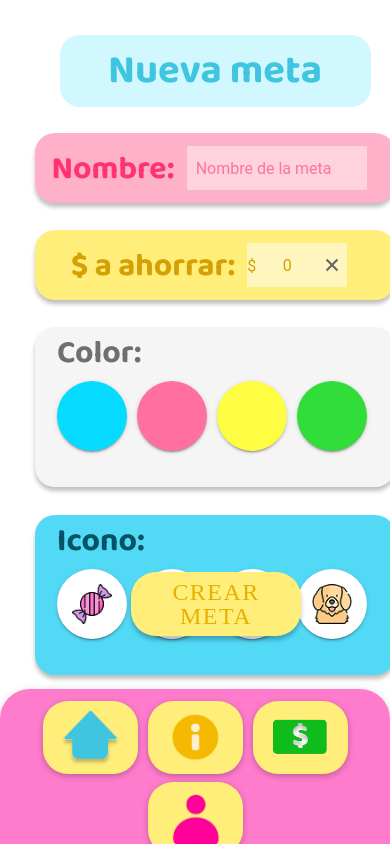
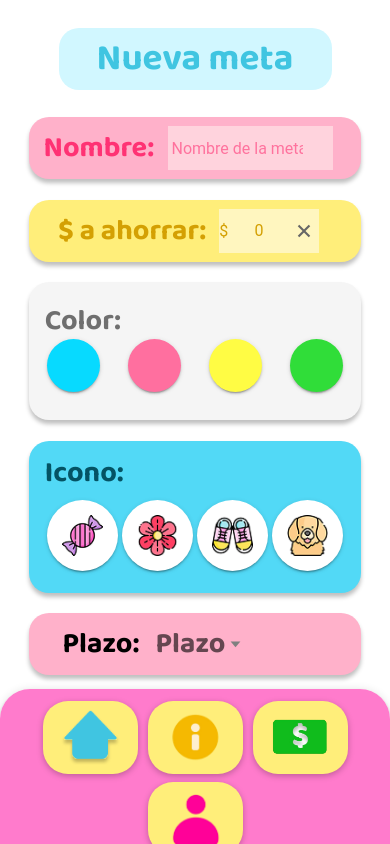
Before and after one commit to AbieGarcia/Casharoo, a React (Vite) app in the folder Casharoo/: page /crear-meta in a window 390 px wide. Built offline with nearby package versions, Linux system fonts and the light colour scheme; a web font is replaced by a local one.

Commit message:
crearmeta responsivo

```diff
--- a/Casharoo/src/pages/Crear_Meta.css
+++ b/Casharoo/src/pages/Crear_Meta.css
@@ -1,8 +1,8 @@
 .Nueva-meta {
-    width: 311px;
-    height: 72px;
-    top: 35px;
-    left: 59.5px;
+    width: 70%;
+    height: 9%;
+    top: 4%;
+    left: 15%;
     border-radius: 20px;
     background: #D1F7FF;
     display: flex;
@@ -12,10 +12,10 @@
 }
 
 .nombre-crear-meta {
-    width: 360px;
-    height: 70px;
-    top: 133px;
-    left: 35px;
+    width: 85%;
+    height: 9%;
+    top: 17%;
+    left: 7.5%;
     border-radius: 20px;
     background: #FFB1CA;
     box-shadow: 0px 4px 4px 0px #00000040;
@@ -26,10 +26,10 @@
 }
 
 .Dinero-a-ahorrar {
-    width: 360px;
-    height: 70px;
-    top: 230px;
-    left: 35px;
+    width: 85%;
+    height: 9%;
+    top: 29%;
+    left: 7.5%;
     border-radius: 20px;
     background: #FFEE7A;
     box-shadow: 0px 4px 4px 0px #00000040;
@@ -41,36 +41,48 @@
 }
 
 .Color {
-    width: 360px;
-    height: 160px;
-    top: 327px;
-    left: 35px;
+    width: 85%;
+    height: 20%;
+    top: 41%;
+    left: 7.5%;
     background: #F5F5F5;
     border-radius: 20px;
     box-shadow: 0px 4px 4px 0px #00000040;
     display: flex;
+    flex-direction: column;
+    justify-content: center;
+    align-items: flex-start;
     position: absolute;
     bottom: 0px;
+    padding: 4%;
+    padding-top: 5%;
+    gap: 5%;
 }
 
 .Icono {
-    width: 360px;
-    height: 160px;
-    top: 515px;
-    left: 35px;
+    width: 85%;
+    height: 22%;
+    top: 64%;
+    left: 7.5%;
     background: #52D9F6;
     border-radius: 20px;
     box-shadow: 0px 4px 4px 0px #00000040;
     display: flex;
+    flex-direction: column;
+    justify-content: center;
+    align-items: flex-start;
     position: absolute;
     bottom: 0px;
+    padding: 4%;
+    padding-top: 7%;
+    gap: 5%;
 }
 
 .Agregar-plazo {
-    width: 360px;
-    height: 70px;
-    top: 700px;
-    left: 35px;
+    width: 85%;
+    height: 9%;
+    top: 89%;
+    left: 7.5%;
     border-radius: 20px;
     background: #FFB1CA;
     box-shadow: 0px 4px 4px 0px #00000040;
@@ -85,19 +97,16 @@
     color: #40C5E1;
     font-family: 'Baloo 2';
     font-weight: bold;
-    font-size: 40px;
-    line-height: 62.96px;
-    text-align: center;
+    font-size: 230%;
+    position: relative;
+
 }
 
 .p2-crear-meta {
     font-family: 'Baloo 2';
     font-weight: bold;
-    font-size: 32px;
-    line-height: 50.37px;
-    text-align: center;
-    top: 2px;
-    position: relative;
+    margin: 0px;
+    font-size: 180%;
 }
 
 #p-nombre {
@@ -110,28 +119,24 @@
 
 #p-color {
     color: #6F6F6F;
-    left: 22px;
-    top: -30px;
 }
 
 #p-icono {
     color: #045364;
-    left: 22px;
-    top: -30px;
 }
 
 #input-nombre {
     fill: solid;
-    width: 180px;
-    margin: 12px;
+    width: 50%;
+    margin: 4%;
     color: #FF3274;
     background-color: #ffd3dd;
 }
 
 #input-dinero-a-ahorrar {
     fill: solid;
-    width: 100px;
-    margin: 12px;
+    width: 30%;
+    margin: 4%;
     color: #D4A003;
     background-color: #fff6bf;
 }
@@ -140,9 +145,8 @@
     position: relative;
     font-family: 'Baloo 2';
     font-weight: bold;
-    font-size: 32px;
-    line-height: 50.37px;
-    margin: 25px;
+    font-size: 180%;
+    margin: 10%;
     cursor: pointer;
 }
 
@@ -151,8 +155,6 @@
     background-color: #f1519c;
     font-family: 'Baloo 2';
     font-weight: bold;
-    font-size: 15px;
-
 }
 
 #btnAz {
@@ -160,11 +162,9 @@
     --background-hover: rgb(0, 217, 255);
     --background-activated: rgba(128, 236, 255, 0.897);
     --background-focused: rgba(128, 236, 255, 0.897);
-    height: 70px;
-    width: 70px;
-    position: absolute;
-    top: 50px;
-    left: 20px;
+    aspect-ratio: 1/1;
+    height: 120%;
+    position: relative;
     --border-radius: 50px;
 }
 
@@ -173,11 +173,9 @@
     --background-hover: rgb(255, 252, 68);
     --background-activated: rgb(247, 245, 173);
     --background-focused: rgb(247, 245, 173);
-    height: 70px;
-    width: 70px;
-    position: absolute;
-    top: 50px;
-    left: 180px;
+    aspect-ratio: 1/1;
+    position: relative;
+    height: 120%;
     --border-radius: 50px;
 }
 
@@ -186,11 +184,9 @@
     --background-hover: #ff6f9f;
     --background-activated: #f8c9d9;
     --background-focused: #f8c9d9;
-    height: 70px;
-    width: 70px;
-    position: absolute;
-    top: 50px;
-    left: 100px;
+    aspect-ratio: 1/1;
+    position: relative;
+    height: 120%;
     --border-radius: 50px;
 }
 
@@ -199,11 +195,9 @@
     --background-hover: rgb(48, 221, 57);
     --background-activated: rgb(131, 248, 136);
     --background-focused: rgb(131, 248, 136);
-    height: 70px;
-    width: 70px;
-    position: absolute;
-    top: 50px;
-    left: 260px;
+    aspect-ratio: 1/1;
+    position: relative;
+    height: 120%;
     --border-radius: 50px;
 }
 
@@ -212,11 +206,9 @@
     --background-hover: #ffffff;
     --background-activated: #ffffff;
     --background-focused: #ffffff;
-    height: 70px;
-    width: 70px;
-    position: absolute;
-    top: 50px;
-    left: 20px;
+    aspect-ratio: 1/1;
+    position: relative;
+    height: 90%;
     --border-radius: 50px;
 }
 
@@ -225,11 +217,9 @@
     --background-hover: #ffffff;
     --background-activated: #ffffff;
     --background-focused: #ffffff;
-    height: 70px;
-    width: 70px;
-    position: absolute;
-    top: 50px;
-    left: 100px;
+    aspect-ratio: 1/1;
+    position: relative;
+    height: 90%;
     --border-radius: 50px;
 }
 
@@ -238,11 +228,9 @@
     --background-hover: #ffffff;
     --background-activated: #ffffff;
     --background-focused: #ffffff;
-    height: 70px;
-    width: 70px;
-    position: absolute;
-    top: 50px;
-    left: 180px;
+    aspect-ratio: 1/1;
+    position: relative;
+    height: 90%;
     --border-radius: 50px;
 }
 
@@ -251,23 +239,44 @@
     --background-hover: #ffffff;
     --background-activated: #ffffff;
     --background-focused: #ffffff;
-    height: 70px;
-    width: 70px;
-    position: absolute;
-    top: 50px;
-    left: 260px;
+    aspect-ratio: 1/1;
+    height: 90%;
+    position: relative;
     --border-radius: 50px;
 }
 
 #btnSiguiente1 {
     --box-shadow: 0px 4px 4px 0px rgba(0, 0, 0, 0.25);
-    width: 170px;
+    width: 50%;
+    top: 100%;
+    left: 25%;
     font-family: Baloo;
-    font-size: 24px;
+    font-size: 6vw;
     --color: rgb(231, 177, 0);
     --background: #FFEE7A;
     --background-hover: #FFEE7A;
     --background-activated: #fff7c5;
     --background-focused: #fff7c5;
     position: absolute;
+
 }
+
+.btns-icono {
+    display: flex;
+    align-items: center;
+    position: relative;
+    flex-direction: row;
+    justify-content: space-between;
+    width: 100%;
+    padding-bottom: 5%;
+}
+
+.btns-color {
+    display: flex;
+    align-items: center;
+    flex-direction: row;
+    position: relative;
+    justify-content: space-between;
+    width: 100%;
+    padding-bottom: 5%;
+}
--- a/Casharoo/src/pages/Crear_Meta.tsx
+++ b/Casharoo/src/pages/Crear_Meta.tsx
@@ -137,7 +137,8 @@ const Crear_Meta: React.FC = () => {
             onIonInput={(e: any) => setMeta({ ...meta, dinero: parseFloat(e.target.value) })}></IonInput>
         </div>
         <div className='Color'>
-          <p className='p2-crear-meta' id='p-color'>Color:</p>
+          <h3 className='p2-crear-meta' id='p-color'>Color:</h3>
+          <div className='btns-color'>
             <IonButton id='btnAz' onClick={() => { seleccionarColor('btnAz'); setMeta({ ...meta, color: 1 }); }}>
               {
                 seleccionBtnColor.btnAz === true ?
@@ -175,8 +176,10 @@ const Crear_Meta: React.FC = () => {
               }
             </IonButton>
           </div>
+        </div>
         <div className='Icono'>
-          <p className='p2-crear-meta' id='p-icono'>Icono:</p>
+          <h3 className='p2-crear-meta' id='p-icono'>Icono:</h3>
+          <div className='btns-icono'>
             <IonButton id='btnCan' onClick={() => { seleccionarIcono('btnCan'); setMeta({ ...meta, icono: 1 }); }}>
               {
                 seleccionBtnIcono.btnCan === true ? (
@@ -210,6 +213,7 @@ const Crear_Meta: React.FC = () => {
               }
             </IonButton>
           </div>
+        </div>
         <div className='Agregar-plazo'>
           <IonSelect interface="popover" label='Plazo:' class='select-plazo' placeholder='Plazo' justify="start"
             value={meta.plazo}
@@ -221,12 +225,10 @@ const Crear_Meta: React.FC = () => {
             <IonSelectOption value={4} id='seleccion-plazo'>Sin plazo</IonSelectOption>
           </IonSelect>
         </div>
-        <div className='contenedorBtnSiguiente'>
-          <IonButton id='btnSiguiente1' style={{ top: "-100px", left: "100px" }} onClick={registroMeta}>Crear Meta</IonButton>
+          <IonButton id='btnSiguiente1' onClick={registroMeta}>Crear Meta</IonButton>
           {error === true &&
             <h1> Todos los datos son obligatorios</h1>
           }
-        </div>
       </IonContent>
       <IonFooter>
         <IonToolbar>
--- a/Casharoo/src/pages/Login.css
+++ b/Casharoo/src/pages/Login.css
@@ -77,7 +77,7 @@
 
 #NomTexto1 {
     position: relative;
-    font-size: 27px;
+    font-size: 5.5vw;
 }
 
 #InputNombre {
@@ -94,6 +94,13 @@
     color: #684f06;
     z-index: 2;
     width: 40%;
+}
+
+#InputNombre .input-wrapper,
+#InputCon .input-wrapper {
+    background-color: rgba(255, 238, 122, 0.80) !important;
+    color: #684f06 !important;
+    border-radius: 14px !important;
 }
 
 .InputConLogIn {
--- a/Casharoo/src/pages/Registro.css
+++ b/Casharoo/src/pages/Registro.css
@@ -184,21 +184,21 @@
     width: 50%;
     position: relative;
     margin: 0px;
-    font-size: 27px;
+    font-size: 5.5vw;
 }
 
 #NomTexto2 {
     width: 80%;
     position: relative;
     margin: 0px;
-    font-size: 27px;
+    font-size: 5.5vw;
 }
 
 #NomTexto3 {
     width: 130%;
     position: relative;
     margin: 0px;
-    font-size: 27px;
+    font-size: 5.5vw;
 }
 
 .InputNom {
@@ -222,6 +222,14 @@
     z-index: 2;
 }
 
+#InputNombre .input-wrapper,
+#InputUsuario .input-wrapper,
+#InputContrasena .input-wrapper{
+    background-color: rgba(255, 238, 122, 0.80) !important;
+    color: #684f06 !important;
+    border-radius: 14px !important;
+}
+
 h1 {
     color: #F09;
     text-align: center;
```
Lines whose indentation alone changed are shown as unchanged.
